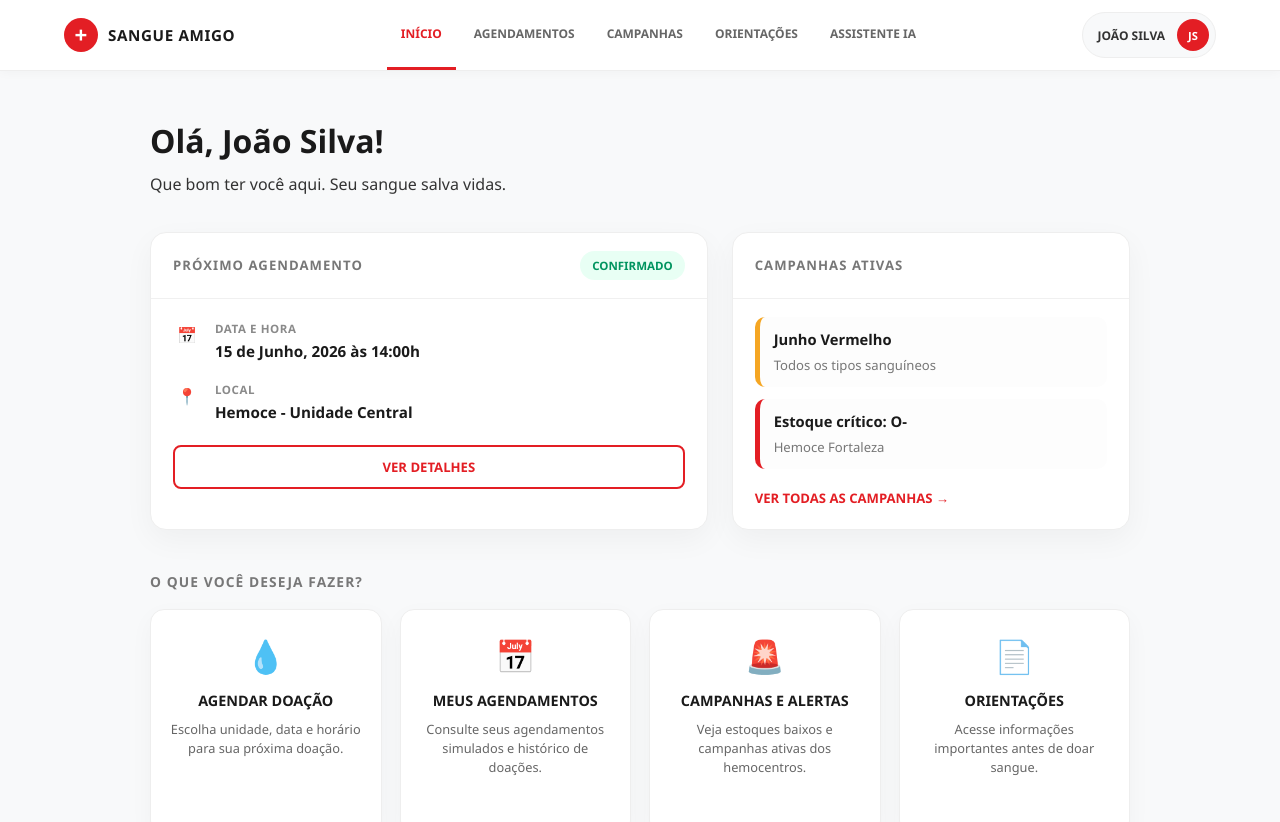
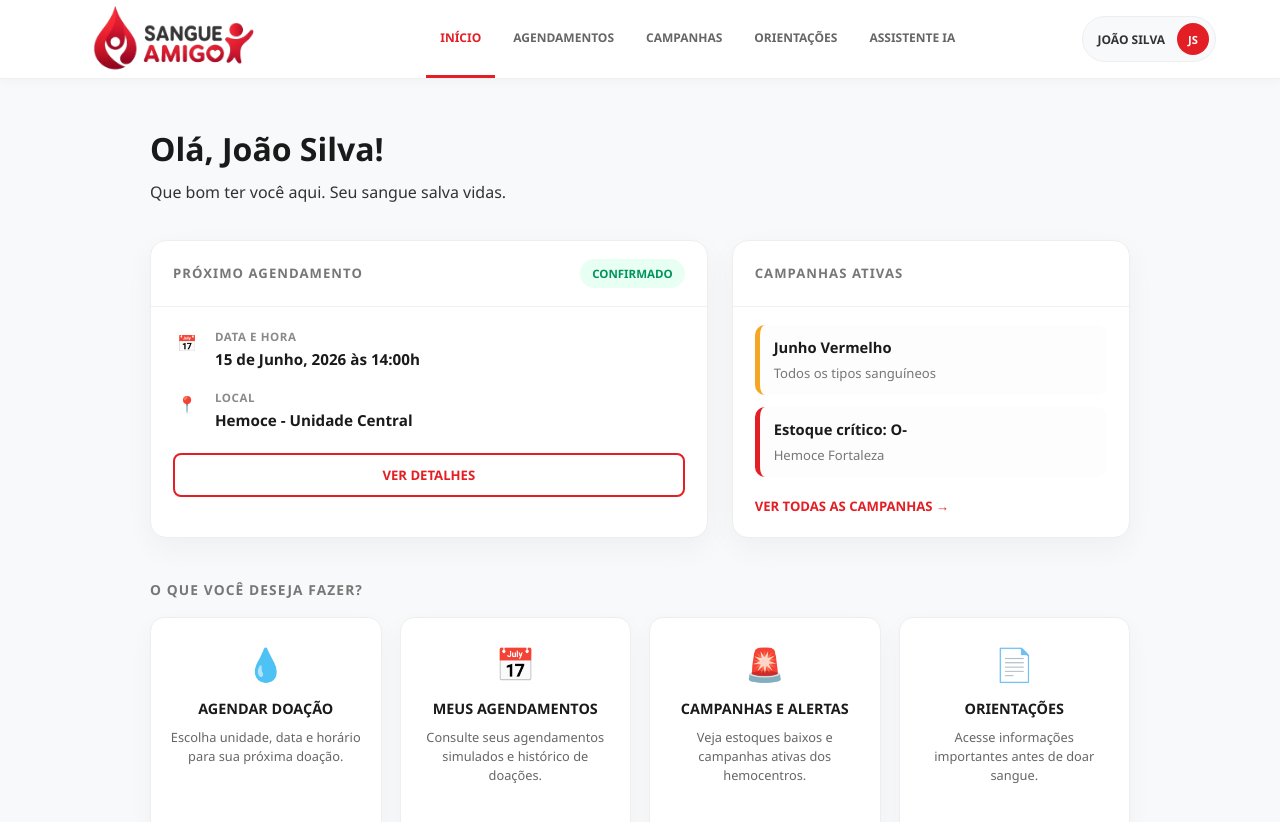
Before and after one commit to ksobreira/hemoce-web, a React app in the folder frontend/: page /home in a window 1280 px wide. Shown: the top 822 px of the page. Built offline with nearby package versions, Linux system fonts and the light colour scheme; the HTML template or start-up script is replaced by a standard one.

Commit message:
feat: adicionar logo e menus rapidos no header

```diff
--- a/frontend/src/components/layout/Header.jsx
+++ b/frontend/src/components/layout/Header.jsx
@@ -1,5 +1,6 @@
 import React from "react";
 import { Link, useLocation } from "react-router-dom";
+import logoSangueAmigo from "../../assets/logo-sangue-amigo.jpeg";
 import styles from "./Header.module.css";
 
 function Header() {
@@ -65,8 +66,11 @@ function Header() {
     <header className={styles.mainHeader}>
       <div className={styles.headerContent}>
         <Link to="/home" className={styles.logoArea}>
-          <span className={styles.logoIcon}>+</span>
-          <span className={styles.logoText}>SANGUE AMIGO</span>
+          <img
+            src={logoSangueAmigo}
+            alt="Logo Sangue Amigo"
+            className={styles.logoImage}
+          />
         </Link>
 
         <nav className={styles.navMenu}>
--- a/frontend/src/components/layout/Header.module.css
+++ b/frontend/src/components/layout/Header.module.css
@@ -10,7 +10,7 @@
 
 .headerContent {
   max-width: 1200px;
-  height: 70px;
+  height: 78px;
   margin: 0 auto;
   padding: 0 24px;
   display: flex;
@@ -20,31 +20,19 @@
 }
 
 .logoArea {
+  width: 250px;
+  height: 78px;
   display: flex;
   align-items: center;
-  gap: 10px;
   text-decoration: none;
 }
 
-.logoIcon {
-  width: 34px;
-  height: 34px;
-  border-radius: 50%;
-  background-color: var(--cor-primaria);
-  color: #ffffff;
-  display: flex;
-  align-items: center;
-  justify-content: center;
-  font-size: 1.4rem;
-  font-weight: 800;
-  line-height: 1;
-}
-
-.logoText {
-  color: var(--cor-escuro-total);
-  font-size: 0.95rem;
-  font-weight: 800;
-  letter-spacing: 0.04em;
+.logoImage {
+  width: 220px;
+  height: 68px;
+  object-fit: contain;
+  object-position: left center;
+  display: block;
 }
 
 .navMenu {
@@ -87,7 +75,7 @@
 .submenu {
   width: 260px;
   position: absolute;
-  top: 70px;
+  top: 78px;
   left: 0;
   background-color: #ffffff;
   border: 1px solid #eeeeee;
@@ -178,6 +166,16 @@
     gap: 14px;
   }
 
+  .logoArea {
+    width: auto;
+    height: auto;
+  }
+
+  .logoImage {
+    width: 190px;
+    height: 58px;
+  }
+
   .navMenu {
     width: 100%;
     overflow-x: auto;
```
Also changed, not shown: frontend/src/assets/logo-sangue-amigo.jpeg (added).
